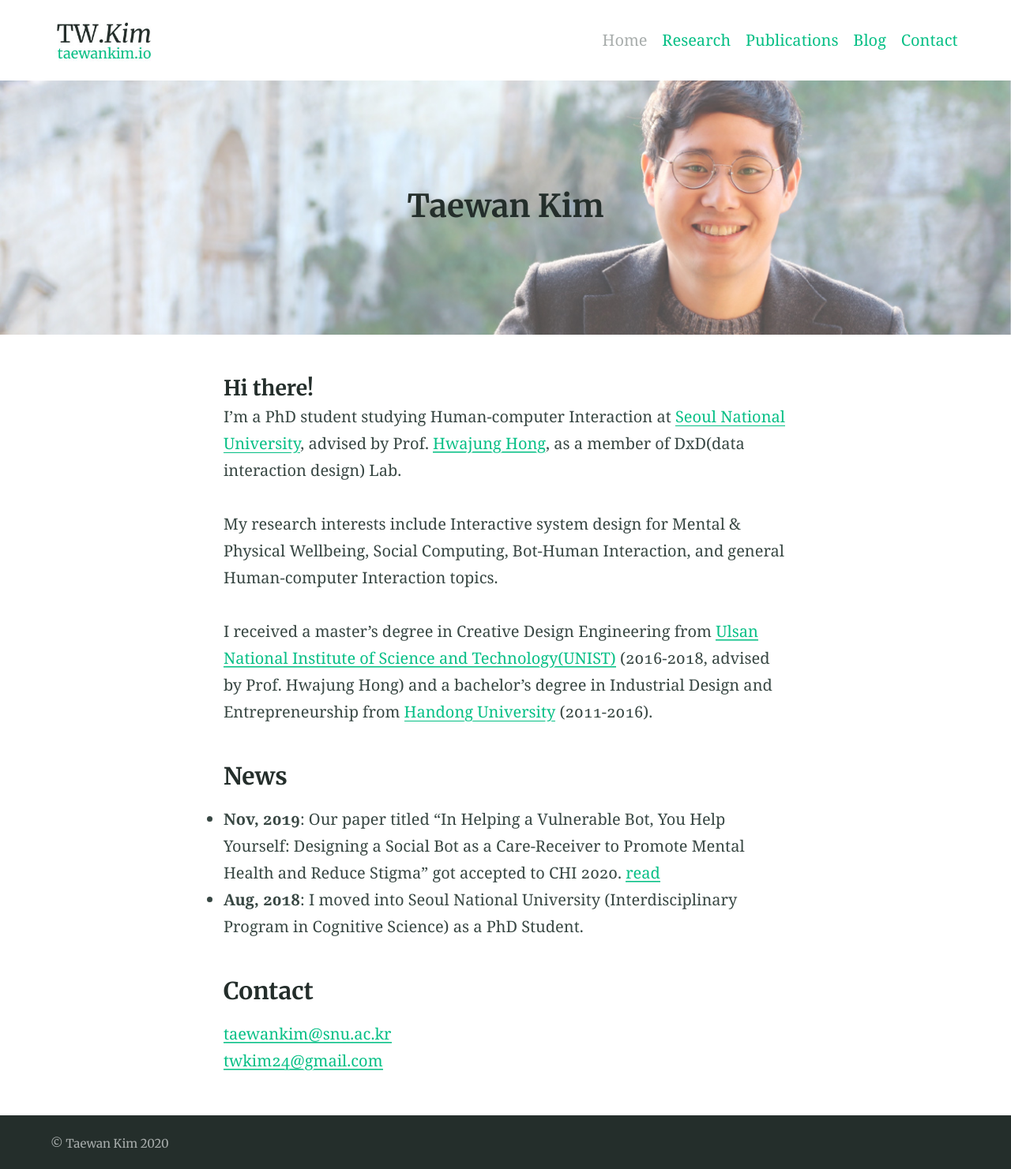
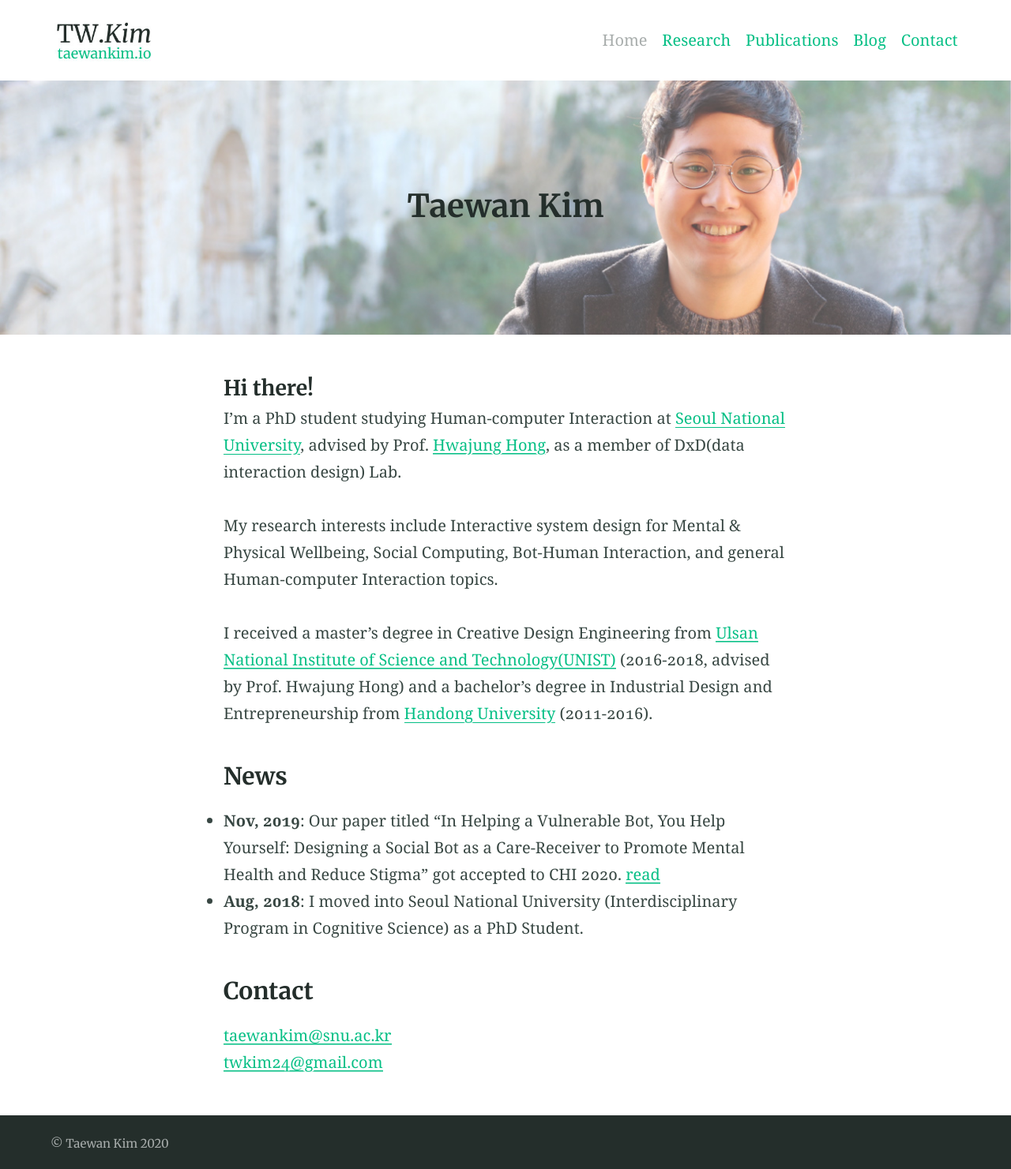
Before and after one commit to twkim24/twkim24.github.io, a Jekyll site: the page built from index.md, in a window 1280 px wide. Shown: the whole page at 79% size. Built offline with Jekyll 4.4.1, drawn with Linux system fonts in a browser that asks for light colours; our own code applies the rules of GitHub Pages for plain Markdown files.

Commit message:
Update _settings.scss

```diff
--- a/_sass/_settings.scss
+++ b/_sass/_settings.scss
@@ -19,7 +19,7 @@
   regular: 400,
   bold: 700,
   italic: italic,
-  cap-height: 0.75
+  cap-height: 0.6
 ) !default;
 
 $headingtype: (
```
